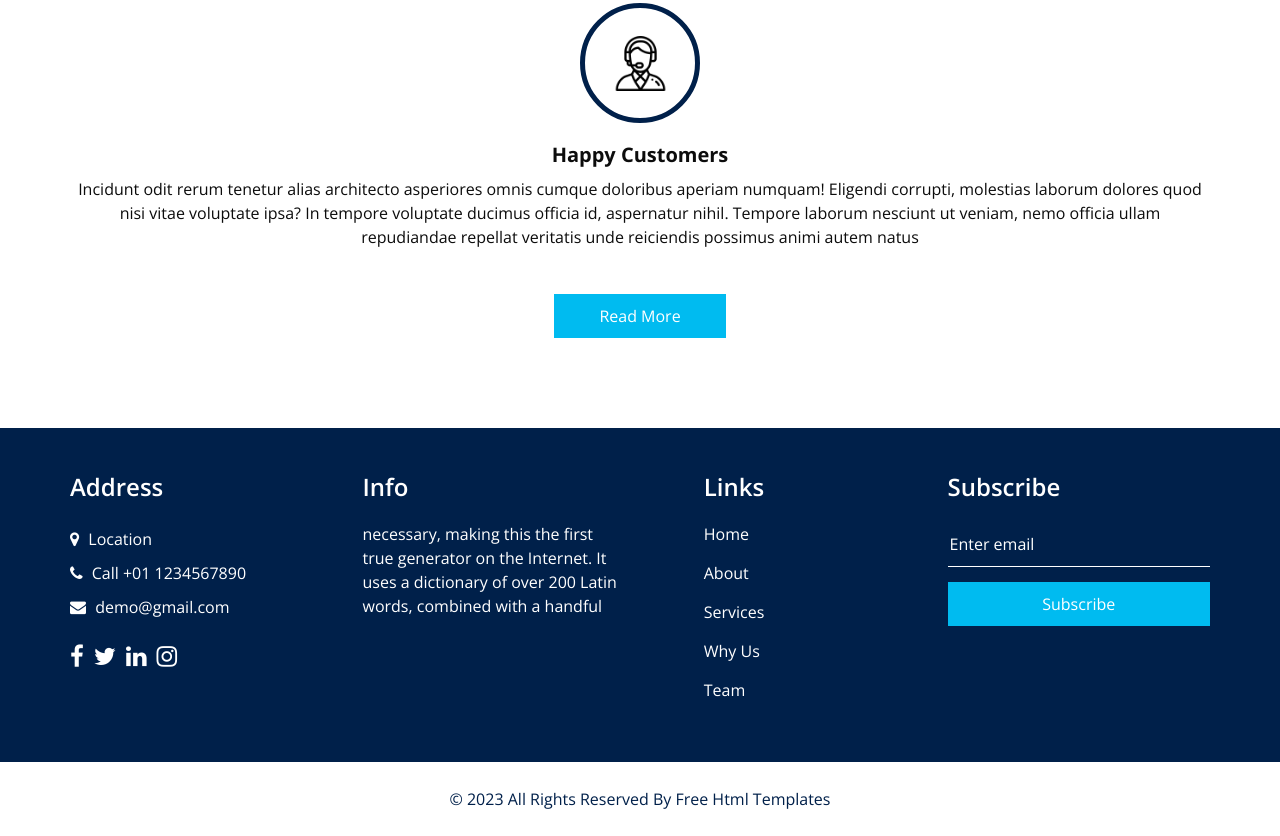
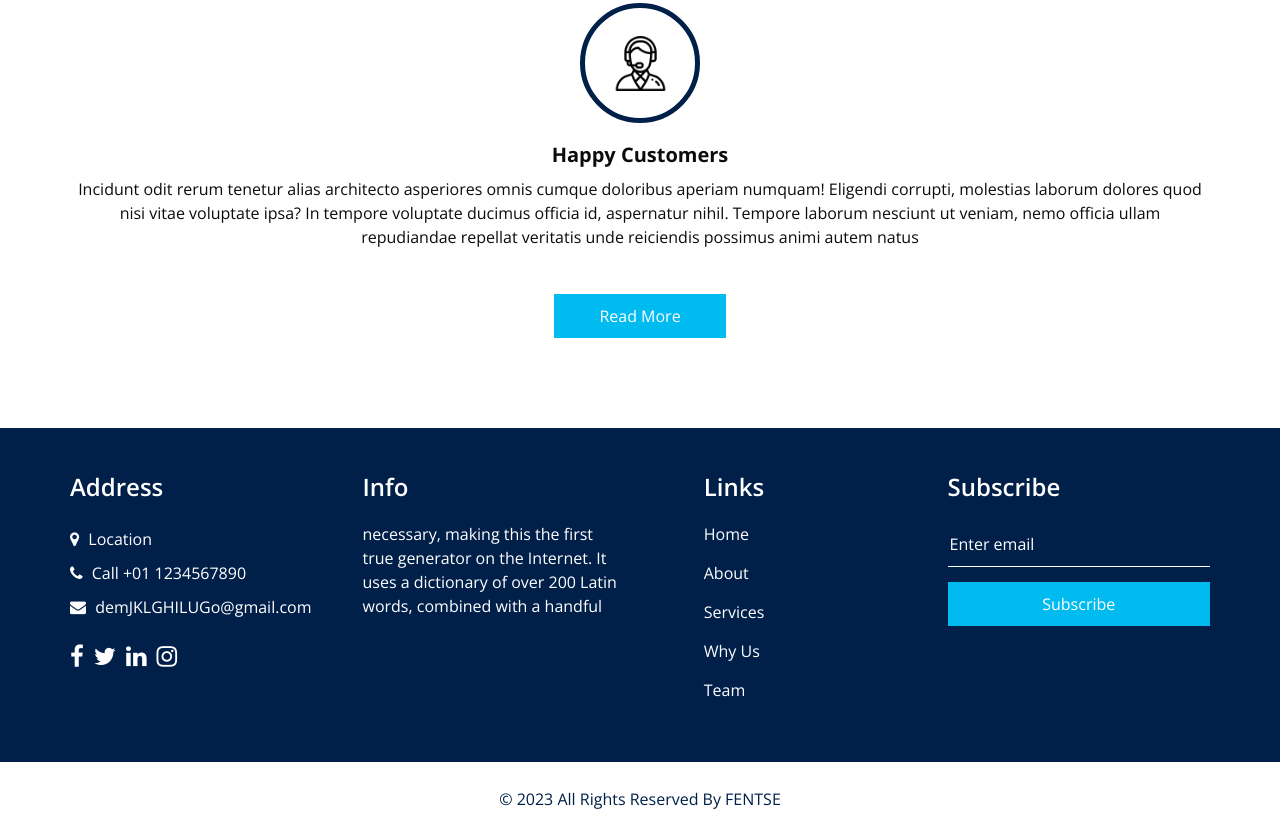
Before and after one commit to Ofentsekoloane/zarbitcoinmine, a plain HTML site: page why.html in a window 1280 px wide. Shown: the part 1119-1955 px from the top of the page. Drawn offline with nearby package versions, Linux system fonts and the light colour scheme; some packages are replaced by stand-ins of ours.

Commit message:
Update why.html

```diff
--- a/why.html
+++ b/why.html
@@ -50,7 +50,7 @@
         <nav class="navbar navbar-expand-lg custom_nav-container ">
           <a class="navbar-brand" href="index.html">
             <span>
-              Finexo
+              OFENTSE
             </span>
           </a>
 
@@ -194,7 +194,7 @@
               <a href="">
                 <i class="fa fa-envelope" aria-hidden="true"></i>
                 <span>
-                  demo@gmail.com
+                  demJKLGHILUGo@gmail.com
                 </span>
               </a>
             </div>
@@ -270,7 +270,7 @@
     <div class="container">
       <p>
         &copy; <span id="displayYear"></span> All Rights Reserved By
-        <a href="https://html.design/">Free Html Templates</a>
+        <a href="https://html.design/">FENTSE</a>
       </p>
     </div>
   </section>
```
